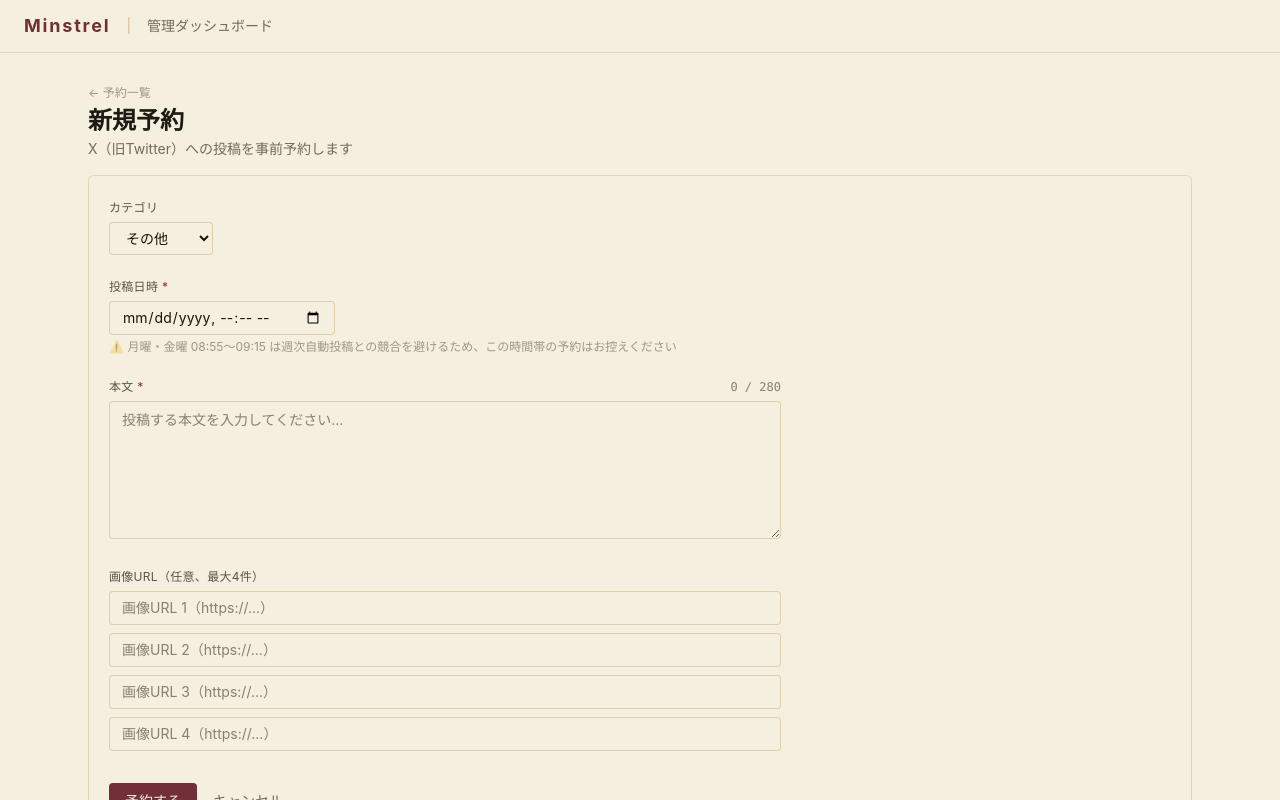
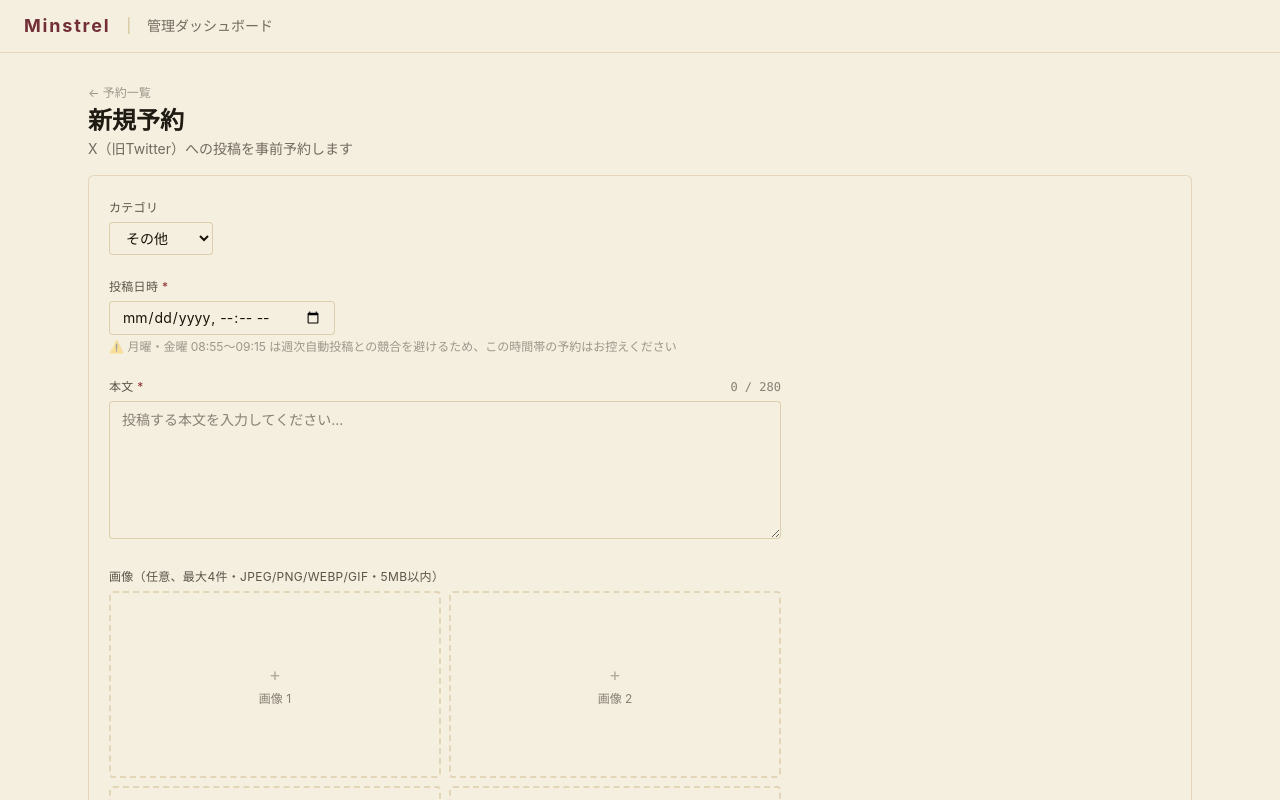
Before and after one commit to katarue/minstrel, a Next.js app in the folder web/: page /admin/schedule/new in a window 1280 px wide. Shown: the top 800 px of the page. Built offline with nearby package versions, Linux system fonts and the light colour scheme.

Commit message:
feat: 予約投稿フォームの画像入力をURLからPCアップロードに変更

```diff
--- a/web/src/app/admin/schedule/PostForm.tsx
+++ b/web/src/app/admin/schedule/PostForm.tsx
@@ -5,6 +5,7 @@ import { useRouter } from "next/navigation";
 import type { ScheduledPostCategory } from "./types";
 import { CATEGORY_LABELS } from "./types";
 import type { PostFormValues } from "./actions";
+import { uploadScheduledPostImage } from "./actions";
 
 const CATEGORIES: ScheduledPostCategory[] = [
   "release",
@@ -43,6 +44,7 @@ export function PostForm({ initialValues, onSubmit, submitLabel }: Props) {
     const base = initialValues?.image_urls ?? [];
     return [...base, "", "", "", ""].slice(0, 4);
   });
+  const [imageUploading, setImageUploading] = useState<boolean[]>([false, false, false, false]);
   const [error, setError] = useState<string | null>(null);
   const [isPending, startTransition] = useTransition();
   const router = useRouter();
@@ -64,9 +66,22 @@ export function PostForm({ initialValues, onSubmit, submitLabel }: Props) {
     });
   };
 
-  const updateImageUrl = (i: number, val: string) => {
+  const handleImageFile = async (i: number, file: File | null) => {
+    if (!file) return;
+    setImageUploading((prev) => { const n = [...prev]; n[i] = true; return n; });
+    const fd = new FormData();
+    fd.append("file", file);
+    const res = await uploadScheduledPostImage(fd);
+    setImageUploading((prev) => { const n = [...prev]; n[i] = false; return n; });
+    if (!res.ok) { setError(res.message ?? "アップロードに失敗しました"); return; }
     const next = [...imageUrls];
-    next[i] = val;
+    next[i] = res.url!;
+    setImageUrls(next);
+  };
+
+  const removeImage = (i: number) => {
+    const next = [...imageUrls];
+    next[i] = "";
     setImageUrls(next);
   };
 
@@ -137,21 +152,46 @@ export function PostForm({ initialValues, onSubmit, submitLabel }: Props) {
         />
       </div>
 
-      {/* 画像URL */}
+      {/* 画像アップロード */}
       <div>
         <label className="block text-xs text-ink-body/70 uppercase tracking-wide mb-1.5">
-          画像URL（任意、最大4件）
+          画像（任意、最大4件・JPEG/PNG/WebP/GIF・5MB以内）
         </label>
-        <div className="space-y-2">
+        <div className="grid grid-cols-2 gap-2">
           {imageUrls.map((url, i) => (
-            <input
-              key={i}
-              type="url"
-              value={url}
-              onChange={(e) => updateImageUrl(i, e.target.value)}
-              placeholder={`画像URL ${i + 1}（https://...）`}
-              className="w-full text-sm bg-parchment border border-gold/40 rounded px-3 py-1.5 text-ink-body focus:border-bordeaux outline-none"
-            />
+            <div key={i} className="relative">
+              {url ? (
+                <div className="relative aspect-video rounded overflow-hidden border border-gold/30 bg-gray-100">
+                  {/* eslint-disable-next-line @next/next/no-img-element */}
+                  <img src={url} alt="" className="w-full h-full object-cover" />
+                  <button
+                    type="button"
+                    onClick={() => removeImage(i)}
+                    className="absolute top-1 right-1 w-5 h-5 rounded-full bg-black/60 text-white text-xs flex items-center justify-center hover:bg-black/80"
+                  >
+                    ×
+                  </button>
+                </div>
+              ) : (
+                <label className={`flex flex-col items-center justify-center aspect-video rounded border-2 border-dashed cursor-pointer transition-colors ${imageUploading[i] ? "border-gold/30 bg-gold/5" : "border-gold/30 hover:border-bordeaux/50 hover:bg-bordeaux/5"}`}>
+                  {imageUploading[i] ? (
+                    <span className="text-xs text-ink-body/50">アップロード中...</span>
+                  ) : (
+                    <>
+                      <span className="text-lg text-ink-body/30">+</span>
+                      <span className="text-xs text-ink-body/50 mt-0.5">画像 {i + 1}</span>
+                    </>
+                  )}
+                  <input
+                    type="file"
+                    accept="image/*"
+                    className="hidden"
+                    disabled={imageUploading[i]}
+                    onChange={(e) => handleImageFile(i, e.target.files?.[0] ?? null)}
+                  />
+                </label>
+              )}
+            </div>
           ))}
         </div>
       </div>
--- a/web/src/app/admin/schedule/actions.ts
+++ b/web/src/app/admin/schedule/actions.ts
@@ -120,3 +120,27 @@ export async function retryScheduledPost(
 export async function duplicateScheduledPost(id: string): Promise<never> {
   redirect(`/admin/schedule/new?copy=${id}`);
 }
+
+export async function uploadScheduledPostImage(
+  formData: FormData
+): Promise<{ ok: boolean; url?: string; message?: string }> {
+  const file = formData.get("file") as File | null;
+  if (!file || file.size === 0) return { ok: false, message: "ファイルが見つかりません" };
+
+  const allowed = ["image/jpeg", "image/png", "image/webp", "image/gif"];
+  if (!allowed.includes(file.type)) return { ok: false, message: "対応形式: JPEG / PNG / WebP / GIF" };
+  if (file.size > 5 * 1024 * 1024) return { ok: false, message: "ファイルサイズは5MB以内にしてください" };
+
+  const ext = file.type.split("/")[1].replace("jpeg", "jpg");
+  const path = `scheduled-posts/${crypto.randomUUID()}.${ext}`;
+  const buffer = Buffer.from(await file.arrayBuffer());
+
+  const supabase = createAdminClient();
+  const { error } = await supabase.storage
+    .from("event-images")
+    .upload(path, buffer, { contentType: file.type });
+  if (error) return { ok: false, message: error.message };
+
+  const url = supabase.storage.from("event-images").getPublicUrl(path).data.publicUrl;
+  return { ok: true, url };
+}
```
